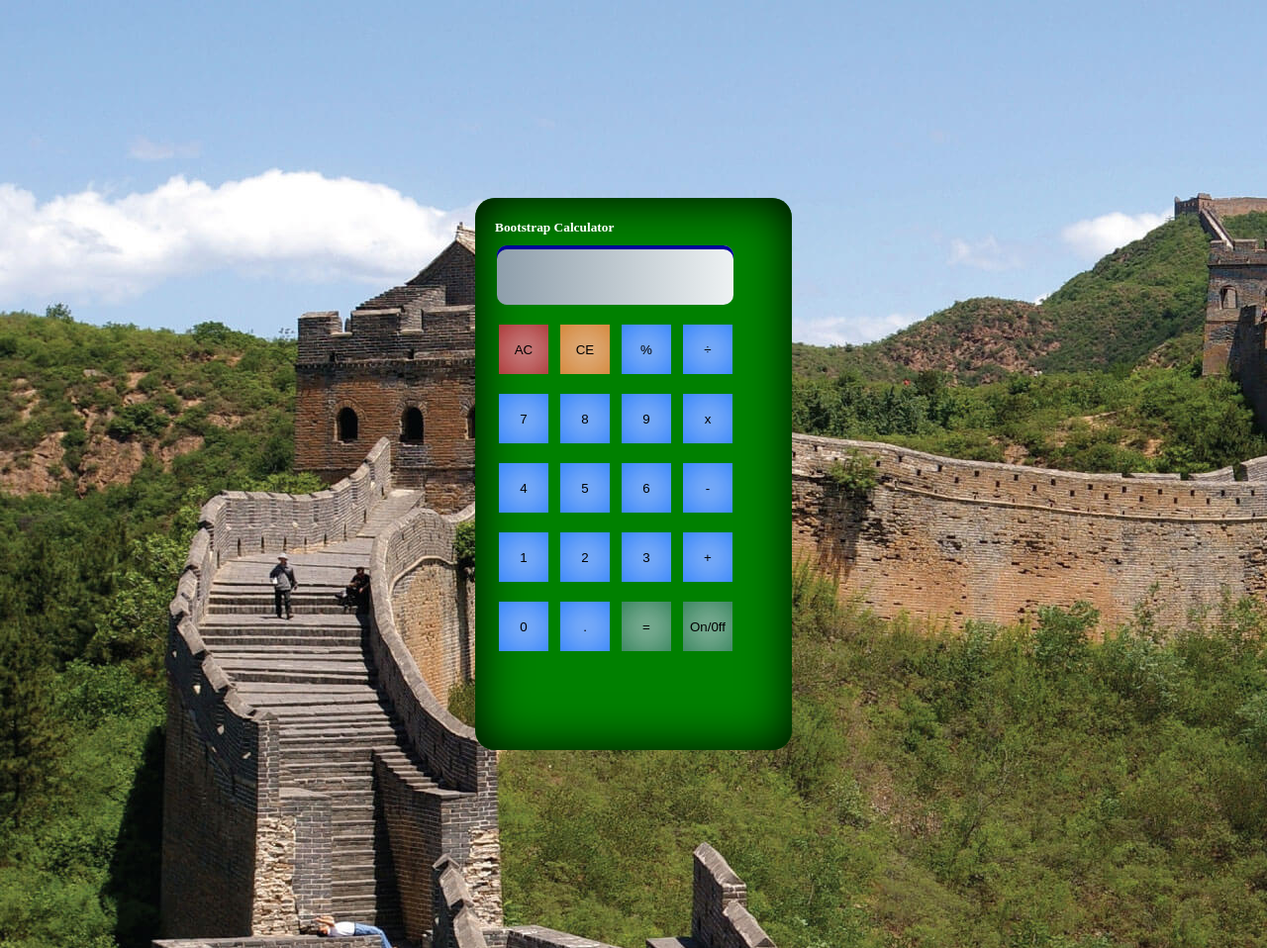
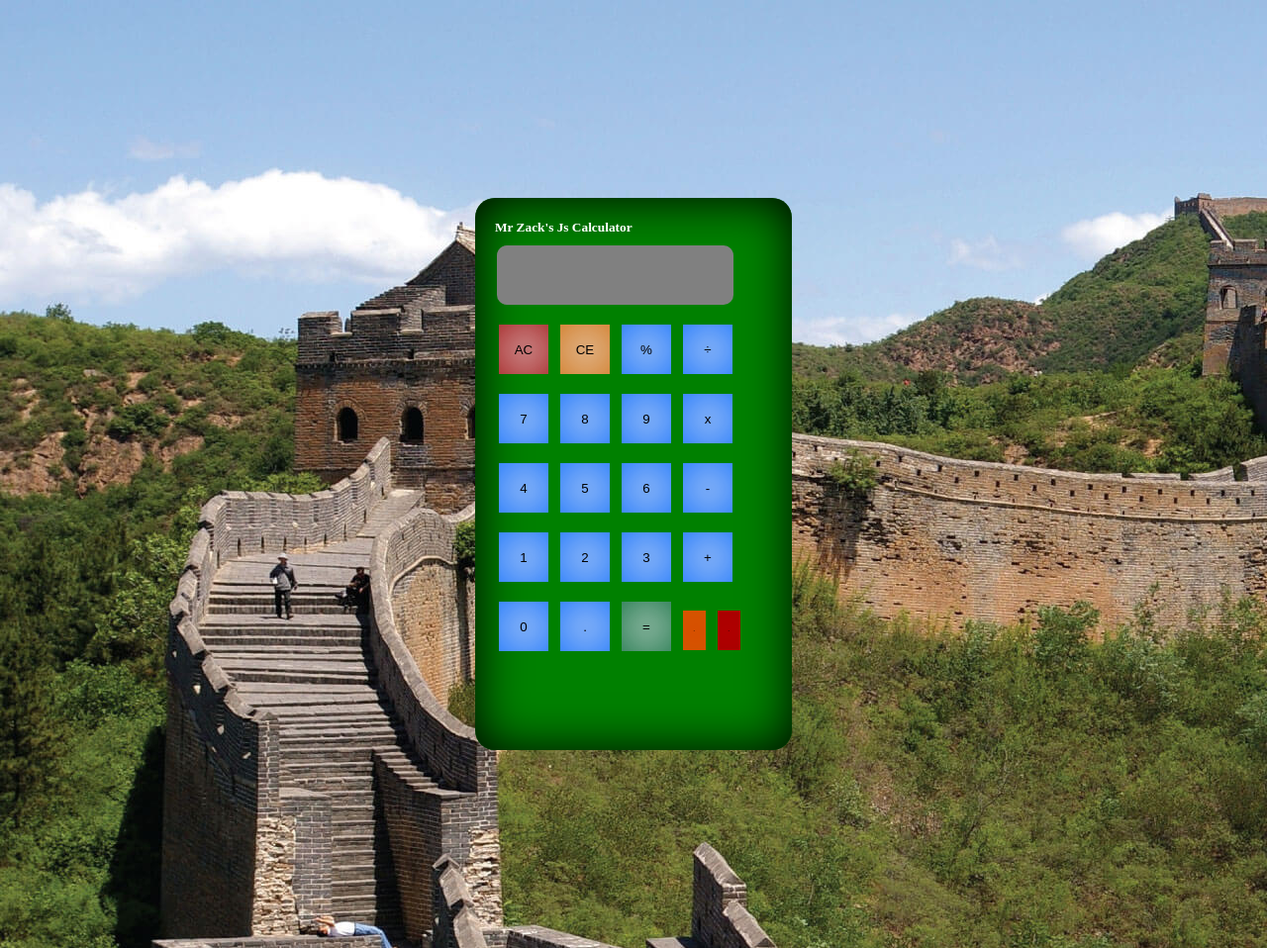
Before and after one commit to ZacheeNiyokwizera/fcc-javascript-calculator, a plain HTML site: page fcc-javascript-calculator.git/index.html in a window 1280 px wide. Shown: the whole page at 99% size. Drawn offline with nearby package versions, Linux system fonts and the light colour scheme.

Commit message:
added some cool buttons

```diff
--- a/fcc-javascript-calculator.git/index.html
+++ b/fcc-javascript-calculator.git/index.html
@@ -4,6 +4,7 @@
 
     <head>
         <link rel="stylesheet" href="style.css">
+        <script src="https://ajax.googleapis.com/ajax/libs/jquery/3.4.1/jquery.min.js"></script>
         <script type="text/javascript" src="script.js"></script>
 
     </head>
@@ -11,7 +12,7 @@
     <div class="container text-center" id="calc">
         <div class="calcBG text-center">
             <div class="row">
-                <small>Bootstrap Calculator</small>
+                <small>Mr Zack's Js Calculator</small>
             </div>
             <div class="row" id="result">
                 <form name="calc">
@@ -52,7 +53,8 @@
                 <button id="0" type="button" class="btn btn-info" onclick="myFunction(this.id)">0</button>
                 <button id="." type="button" class="btn btn-info" onclick="myFunction(this.id)">.</button>
                 <button id="equals" type="button" class="btn btn-success" onclick="calculate()">=</button>
-                <button id="equals" type="button" class="btn btn-success" onclick="calculate()">On/0ff</button>
+                <button id="on" type="button" class="btn btn-success">On</button>
+                <button id="off" type="button" class="btn btn-success">Off</button>
                 <button id="blank" type="button" class="btn btn-info">&nbsp;</button>
             </div>
 
--- a/fcc-javascript-calculator.git/script.js
+++ b/fcc-javascript-calculator.git/script.js
@@ -1,18 +1,50 @@
 // Determines button clicked via id
 function myFunction(id) {
-  document.calc.result.value+=id;
+  document.calc.result.value += id;
 }
 
 // Clears calculator input screen
 function clearScreen() {
-  document.calc.result.value="0";
+  document.calc.result.value = "0";
 }
 // Calculates input values
 function calculate() {
   try {
     var input = eval(document.calc.result.value);
-    document.calc.result.value=input;
-  } catch(err){
-      document.calc.result.value="Error";
+    document.calc.result.value = input;
+  } catch (err) {
+    document.calc.result.value = "Error";
+  }
+}
+
+// SWITCH the calculator
+// $(document).ready(function () {
+//   $("#on").click({
+//     myScreen() {
+//       $("input").css("background-color", "black");
+
+//     }
+//   });
+// });
+
+$(document).ready(function () {
+  $("#on").on({
+
+
+    click: function () {
+      $("input").css("background-color", "grey");
+      $(".screen").val("0");
     }
-}
+  });
+});
+
+$(document).ready(function () {
+  $("#off").on({
+
+
+    click: function () {
+      $(".screen").css("background-color", "black");
+    }
+  });
+
+});
--- a/fcc-javascript-calculator.git/style.css
+++ b/fcc-javascript-calculator.git/style.css
@@ -1,5 +1,6 @@
 body {
     background-image: url(great-wall-of-china.jpg);
+    background-repeat: no-repeat;
 }
 
 input {
@@ -40,6 +41,11 @@ button {
     visibility: hidden;
 }
 
+#calc {
+    margin-top: 10px;
+
+}
+
 .calcBG {
     width: 280px;
     background-color: green;
@@ -58,16 +64,36 @@ button {
     margin: 10px 2px;
     font-size: 16px;
     font-weight: bold;
-    background: #8e9eab;
+    background: grey;
     /* fallback for old browsers */
-    background: -webkit-linear-gradient(to right, #8e9eab, #eef2f3);
+    /* background: -webkit-linear-gradient(to right, #8e9eab, #eef2f3); */
     /* Chrome 10-25, Safari 5.1-6 */
-    background: linear-gradient(to right, #8e9eab, #eef2f3);
+    /* background: linear-gradient(to right, #8e9eab, #eef2f3); */
     /* W3C, IE 10+/ Edge, Firefox 16+, Chrome 26+, Opera 12+, Safari 7+ */
-    box-shadow: 0px 4px #000099 inset;
+    /* box-shadow: 0px 4px #000099 inset; */
 }
 
 small {
     color: #fff;
     font-weight: bold;
 }
+
+#on {
+    width: 23px;
+    height: 40px;
+    background-color: red;
+    margin-left: 4px;
+    font-size: 1px;
+    box-shadow: inset 1px 1px 50px #CC6600;
+}
+
+
+#off {
+    width: 23px;
+    height: 40px;
+    background-color: red;
+    margin-left: 4px;
+    font-size: 1px;
+
+    box-shadow: inset 1px 1px 50px #990000;
+}
```
